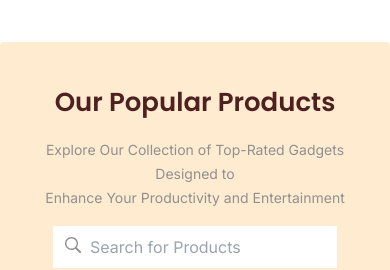
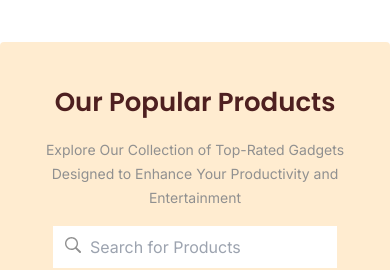
Before and after one commit to Emmadegreat/stage2-task, a Next.js app: page / in a window 390 px wide. Shown: the part 780-1050 px from the top of the page. Built offline with nearby package versions, Linux system fonts and the light colour scheme.

Commit message:
codes optimized

```diff
--- a/src/components/products.tsx
+++ b/src/components/products.tsx
@@ -29,10 +29,13 @@ const Products = () => {
             <div>
                 <div className='bg-[#FFECD0] text-18px rounded flex-col items-center py-10 px-8'>
                     <h2 className='font-[Poppins] text-[#4E2020]  text-center font-[600] mb-4 text-[26px] leading-[40px]'>Our Popular Products</h2>
-                    <p className='text-sm sm:text-[16px] leading-[24px] text-[#909090] text-center text-[Poppins]'>
+                    <p className='sm:block hidden text-sm sm:text-[16px] leading-[24px] text-[#909090] text-center text-[Poppins]'>
                         Explore Our Collection of Top-Rated Gadgets Designed to
                     </p>
-                    <p className='text-sm sm:text-[16px] leading-[24px] text-[#909090] text-center text-[Poppins]'> Enhance Your Productivity and Entertainment</p>
+                    <p className='sm:block hidden text-sm sm:text-[16px] leading-[24px] text-[#909090] text-center text-[Poppins]'> Enhance Your Productivity and Entertainment</p>
+                    <p className='sm:hidden block text-sm sm:text-[16px] leading-[24px] text-[#909090] text-center text-[Poppins]'>
+                        Explore Our Collection of Top-Rated Gadgets Designed to Enhance Your Productivity and Entertainment
+                    </p>
 
                     <div className="relative top-4 flex justify-center">
                         <div className="relative">
```
